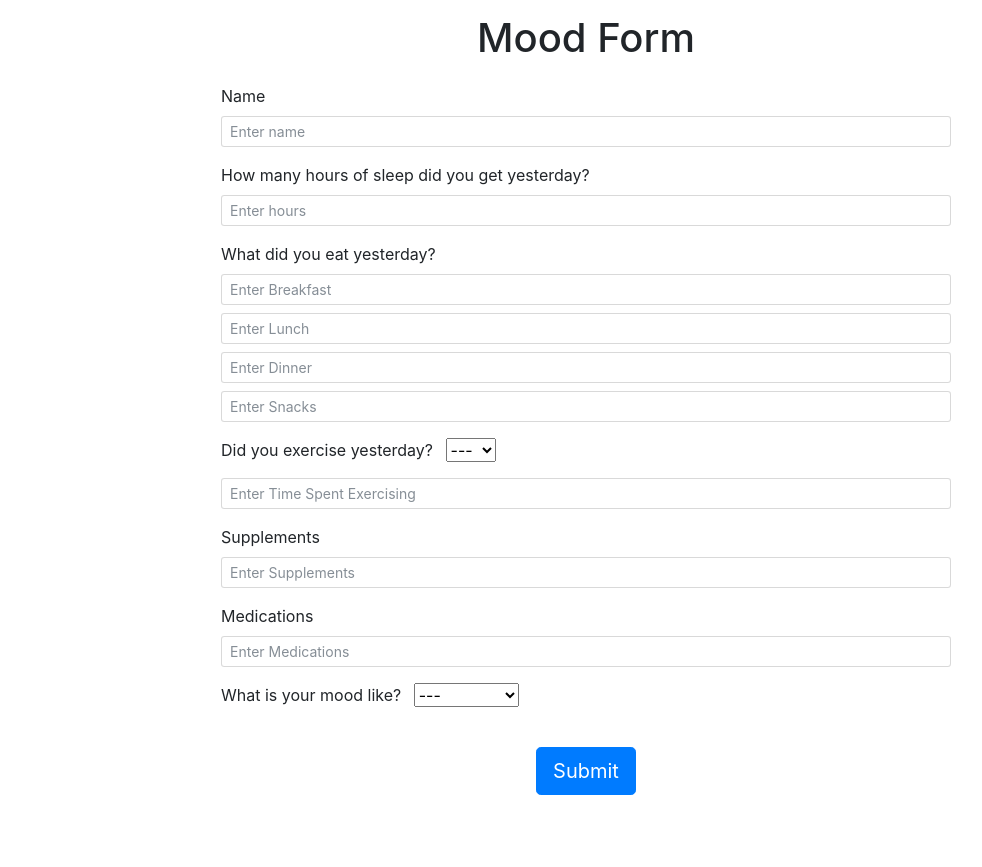
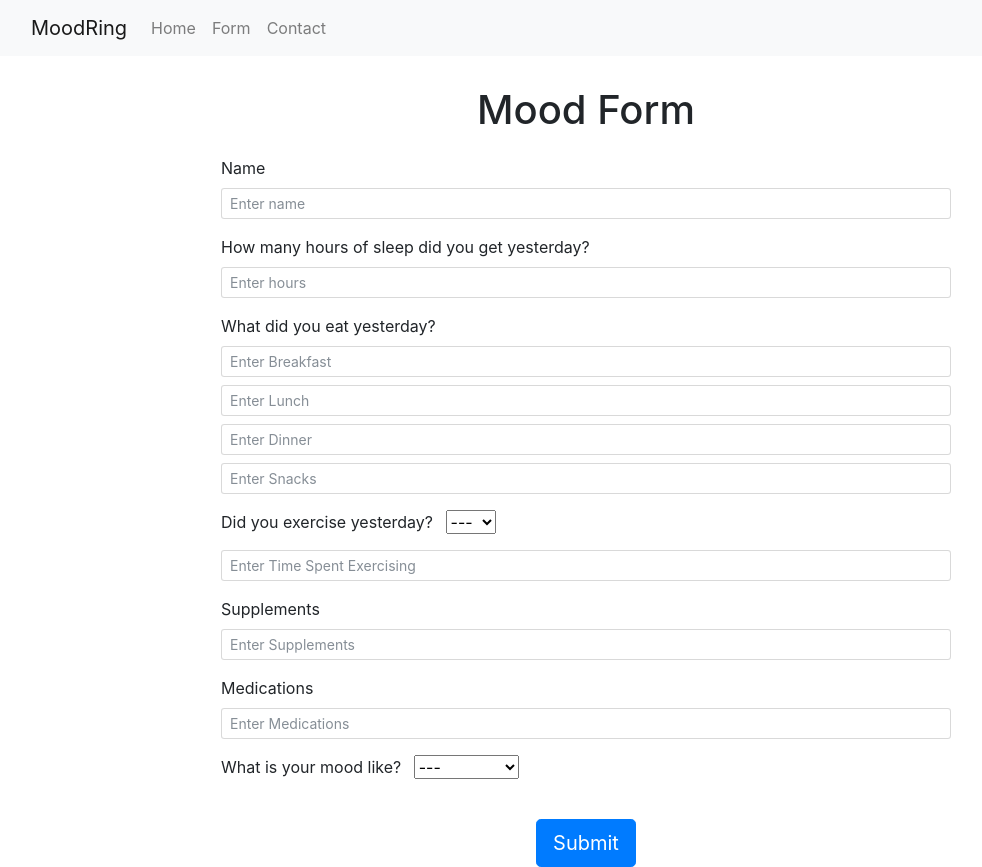
Before and after one commit to Aaronmeade92/301-final-project, a website: page public/index.html in a window 1280 px wide. Shown: the whole page, without its empty margins (54-1036 px from the left). Before the commit the page ends 800 px from the top, so only its background shows below. Drawn offline with nearby package versions, Linux system fonts and the light colour scheme.

Commit message:
added basic navbar

```diff
--- a/public/index.html
+++ b/public/index.html
@@ -1,5 +1,6 @@
 <!DOCTYPE html>
 <html>
+
 <head>
     <link rel="stylesheet" href="https://cdnjs.cloudflare.com/ajax/libs/font-awesome/4.7.0/css/font-awesome.css">
     <link rel="stylesheet" href="https://maxcdn.bootstrapcdn.com/bootstrap/4.0.0-beta/css/bootstrap.min.css" integrity="sha384-/Y6pD6FV/Vv2HJnA6t+vslU6fwYXjCFtcEpHbNJ0lyAFsXTsjBbfaDjzALeQsN6M" crossorigin="anonymous">
@@ -7,7 +8,30 @@
     <meta charset="utf-8">
     <title>Mood Ring</title>
 </head>
+
 <body>
+    <header>
+        <!-- NAVBAR WITH RESPONSIVE TOGGLE -->
+        <nav class="navbar navbar-expand-sm navbar-light bg-light mb-3">
+            <div class="container">
+                <a class="navbar-brand" href="#">MoodRing</a>
+                <button class="navbar-toggler" data-toggle="collapse" data-target="#navbarNav"><span class="navbar-toggler-icon"></span></button>
+                <div class="collapse navbar-collapse" id="navbarNav">
+                    <ul class="navbar-nav">
+                        <li class="nav-item">
+                            <a class="nav-link  icon-home" href="#">Home</a>
+                        </li>
+                        <li class="nav-item">
+                            <a class="nav-link" href="#">Form</a>
+                        </li class="nav-item">
+                        <li class="nav-item">
+                            <a class="nav-link" href="#">Contact</a>
+                        </li>
+                    </ul>
+                </div>
+            </div>
+        </nav>
+    </header>
     <div class="container">
         <div style="padding: 1em 0">
             <h1 class="text-center">Mood Form</h1>
@@ -69,13 +93,11 @@
             </div>
         </div>
     </div>
-  <script
-  src="https://code.jquery.com/jquery-3.2.1.js"
-  integrity="sha256-DZAnKJ/6XZ9si04Hgrsxu/8s717jcIzLy3oi35EouyE="
-  crossorigin="anonymous"></script>
+    <script src="https://code.jquery.com/jquery-3.2.1.js" integrity="sha256-DZAnKJ/6XZ9si04Hgrsxu/8s717jcIzLy3oi35EouyE=" crossorigin="anonymous"></script>
     <script src="https://code.jquery.com/jquery-3.2.1.slim.min.js" integrity="sha384-KJ3o2DKtIkvYIK3UENzmM7KCkRr/rE9/Qpg6aAZGJwFDMVNA/GpGFF93hXpG5KkN" crossorigin="anonymous"></script>
     <script src="https://cdnjs.cloudflare.com/ajax/libs/popper.js/1.11.0/umd/popper.min.js" integrity="sha384-b/U6ypiBEHpOf/4+1nzFpr53nxSS+GLCkfwBdFNTxtclqqenISfwAzpKaMNFNmj4" crossorigin="anonymous"></script>
     <script src="https://maxcdn.bootstrapcdn.com/bootstrap/4.0.0-beta/js/bootstrap.min.js" integrity="sha384-h0AbiXch4ZDo7tp9hKZ4TsHbi047NrKGLO3SEJAg45jXxnGIfYzk4Si90RDIqNm1" crossorigin="anonymous"></script>
     <script src="scripts/models/app.js"></script>
 </body>
+
 </html>
```
Lines whose indentation alone changed are shown as unchanged.
